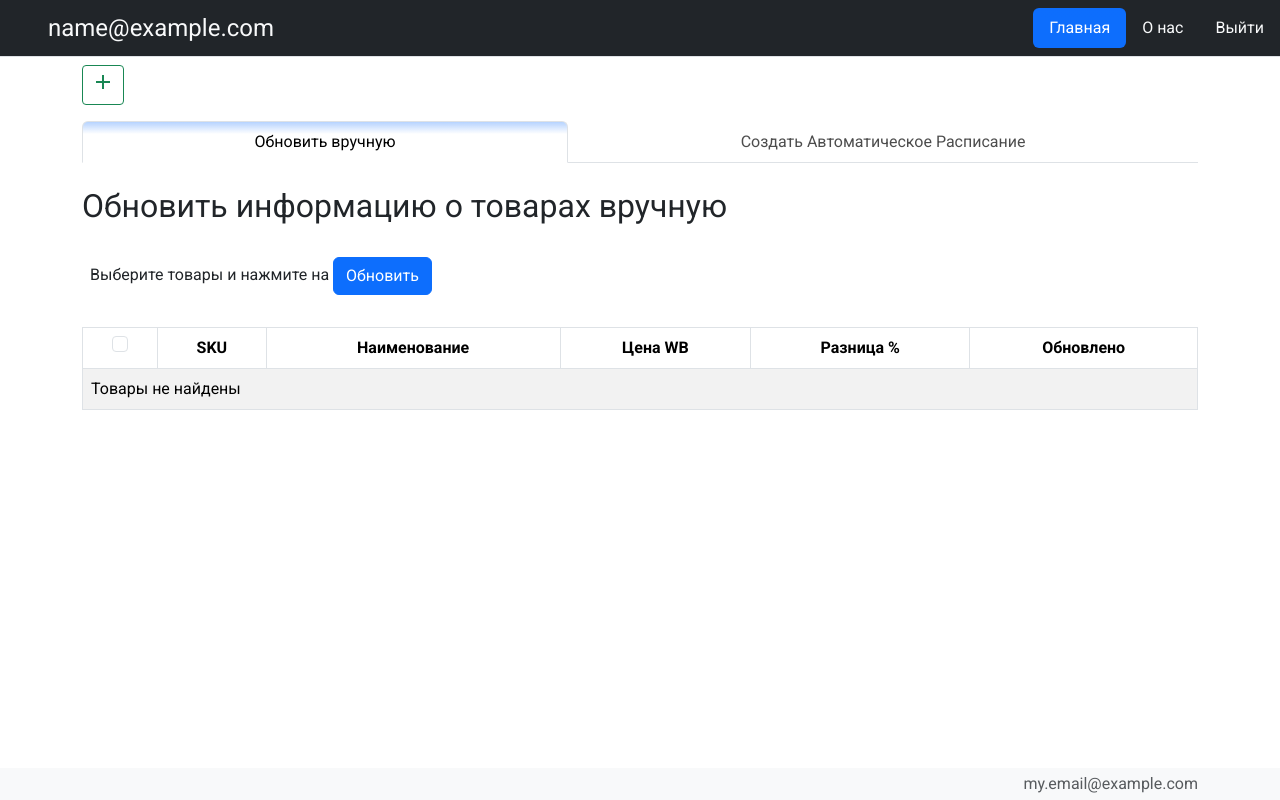
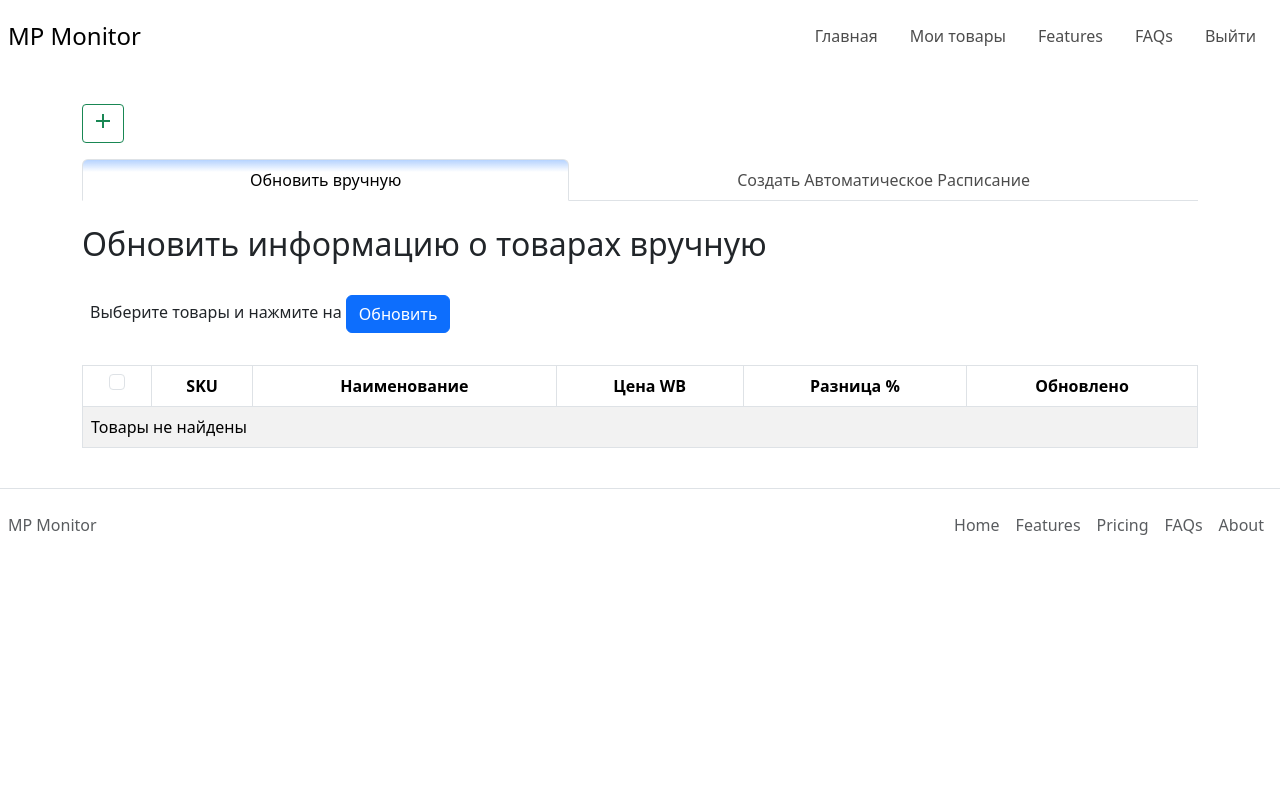
Before and after one commit to igorsimb/mp-monitor, a Django app: page /scrape/1/ in a window 1280 px wide. Run offline with Django 3.2, Linux system fonts and the light colour scheme; the visitor is signed in with stand-in values (Sample User, id 1); parts of the project's set-up code (start-up, migrations or seed data) failed here and were passed over; some libraries are stand-ins or nearby versions.

Commit message:
feature(homepage): create home page structure
Closes https://github.com/igorsimb/mp-monitor/issues/51

```diff
--- a/main/templates/main/base.html
+++ b/main/templates/main/base.html
@@ -20,7 +20,8 @@
     <link href="https://fonts.googleapis.com/css2?family=Roboto:wght@400;700&display=swap" rel="stylesheet">
 
     <!-- Google Icons -->
-    <link rel="stylesheet" href="https://fonts.googleapis.com/css2?family=Material+Symbols+Sharp:opsz,wght,FILL,GRAD@20..48,100..700,0..1,-50..200" />
+    <link rel="stylesheet"
+          href="https://fonts.googleapis.com/css2?family=Material+Symbols+Sharp:opsz,wght,FILL,GRAD@20..48,100..700,0..1,-50..200"/>
 
     <title>{% block title %}{% endblock title %}</title>
 </head>
@@ -28,35 +29,37 @@
 
 <!-- Navigation -->
 {% if user.is_authenticated %}
-    <nav class="d-flex flex-wrap justify-content-center bg-dark text-light sticky-top py-2 border-bottom">
-        <a href="/" class="d-flex align-items-center mb-3 mb-md-0 me-md-auto navbar-brand">
-            <svg class="bi me-2" width="40" height="32">
-                <use xlink:href="#bootstrap"></use>
-            </svg>
-            <span class="fs-4">{{ user.tenant }}</span>
+    <nav class="d-flex flex-wrap justify-content-center py-3 mb-4 px-2">
+        <a href="{% url 'index' %}"
+           class="d-flex align-items-center mb-3 mb-md-0 me-md-auto link-body-emphasis text-decoration-none">
+            {#            <img src="#" width="40" height="32" alt="logo">#}
+            <span class="fs-4">MP Monitor</span>
         </a>
 
-        <ul class="nav nav-pills bg-dark">
-            <li class="nav-item"><a href="#" class="nav-link active" aria-current="page">Главная</a></li>
-            <li class="nav-item"><a href="#" class="nav-link link-light">О нас</a></li>
-            <li class="nav-item"><a href="{% url 'account_logout' %}" class="nav-link link-light">Выйти</a></li>
+        <ul class="nav nav-pills">
+            <li class="nav-item"><a href="{% url 'index' %}" class="nav-link" aria-current="page">Главная</a></li>
+            <li class="nav-item"><a href="{% url 'item_list' %}" class="nav-link" aria-current="page">Мои товары</a>
+            </li>
+            <li class="nav-item"><a href="#" class="nav-link">Features</a></li>
+            <li class="nav-item"><a href="#" class="nav-link">FAQs</a></li>
+            <li class="nav-item"><a href="#" class="nav-link">Выйти</a></li>
         </ul>
     </nav>
 
 {% else %}
-    <nav class="d-flex flex-wrap justify-content-center bg-dark text-light sticky-top py-2 border-bottom">
-        <a href="/" class="d-flex align-items-center mb-3 mb-md-0 me-md-auto navbar-brand">
-            <svg class="bi me-2" width="40" height="32">
-                <use xlink:href="#bootstrap">Добро пожаловать!</use>
-            </svg>
-            <span class="fs-4"></span>
+
+    <nav class="d-flex flex-wrap justify-content-center py-3 mb-4 px-2">
+        <a href="/" class="d-flex align-items-center mb-3 mb-md-0 me-md-auto link-body-emphasis text-decoration-none">
+            {#            <img src="#" width="40" height="32" alt="logo">#}
+            <span class="fs-4">MP Monitor</span>
         </a>
-        <ul class="nav nav-pills bg-dark">
-            <li class="nav-item"><a href="{% url 'item_list' %}" class="nav-link active" aria-current="page">Главная</a>
-            </li>
-            <li class="nav-item"><a href="{% url 'account_login' %}" class="nav-link link-light">Логин</a></li>
-            <li class="nav-item"><a href="{% url 'account_signup' %}" class="nav-link link-light">Регистрация</a></li>
-            <li class="nav-item"><a href="#" class="nav-link link-light">О нас</a></li>
+
+        <ul class="nav nav-pills">
+            <li class="nav-item"><a href="{% url 'index' %}" class="nav-link" aria-current="page">Главная</a></li>
+            <li class="nav-item"><a href="#" class="nav-link">Features</a></li>
+            <li class="nav-item"><a href="#" class="nav-link">FAQs</a></li>
+            <li class="nav-item"><a href="{% url 'account_login' %}" class="nav-link">Логин</a></li>
+            <li class="nav-item"><a href="{% url 'account_signup' %}" class="nav-link">Регистрация</a></li>
         </ul>
     </nav>
 {% endif %}
@@ -64,14 +67,26 @@
 {% block content %}{% endblock content %}
 
 <!-- Footer -->
-<footer class="mt-auto py-1 bg-body-tertiary text-end px-3">
-    <div class="container">
-        <span class="text-body-secondary">my.email@example.com</span>
-    </div>
+<footer class="d-flex flex-wrap justify-content-between align-items-center py-3 my-4 border-top px-2">
+    <p class="col-md-4 mb-0 text-body-secondary">MP Monitor</p>
+
+    {#    <a href="/" class="col-md-4 d-flex align-items-center justify-content-center mb-3 mb-md-0 me-md-auto link-body-emphasis text-decoration-none">#}
+    {#      <svg class="bi me-2" width="40" height="32"><use xlink:href="#bootstrap"></use></svg>#}
+    {#    </a>#}
+
+    <ul class="nav col-md-4 justify-content-end">
+        <li class="nav-item"><a href="#" class="nav-link px-2 text-body-secondary">Home</a></li>
+        <li class="nav-item"><a href="#" class="nav-link px-2 text-body-secondary">Features</a></li>
+        <li class="nav-item"><a href="#" class="nav-link px-2 text-body-secondary">Pricing</a></li>
+        <li class="nav-item"><a href="#" class="nav-link px-2 text-body-secondary">FAQs</a></li>
+        <li class="nav-item"><a href="#" class="nav-link px-2 text-body-secondary">About</a></li>
+    </ul>
 </footer>
 
 <!-- Bootstrap JS -->
-<script src="https://cdn.jsdelivr.net/npm/bootstrap@5.3.2/dist/js/bootstrap.bundle.min.js" integrity="sha384-C6RzsynM9kWDrMNeT87bh95OGNyZPhcTNXj1NW7RuBCsyN/o0jlpcV8Qyq46cDfL" crossorigin="anonymous"></script>
+<script src="https://cdn.jsdelivr.net/npm/bootstrap@5.3.2/dist/js/bootstrap.bundle.min.js"
+        integrity="sha384-C6RzsynM9kWDrMNeT87bh95OGNyZPhcTNXj1NW7RuBCsyN/o0jlpcV8Qyq46cDfL"
+        crossorigin="anonymous"></script>
 <script src="{% static 'js/custom.js' %}"></script>
 
 
--- a/main/urls.py
+++ b/main/urls.py
@@ -1,17 +1,18 @@
 from django.urls import path
 
 from .views import (
+    IndexView,
     ItemListView,
     ItemDetailView,
     create_scrape_interval_task,
     destroy_scrape_interval_task,
     scrape_items,
     update_items,
-
 )
 
 urlpatterns = [
-    path("", ItemListView.as_view(), name="item_list"),
+    path("", IndexView.as_view(), name="index"),
+    path("item_list/", ItemListView.as_view(), name="item_list"),
     path("scrape_interval/", create_scrape_interval_task, name="create_scrape_interval"),
     path("destroy_scrape_interval/", destroy_scrape_interval_task, name="destroy_scrape_interval"),
     # path("<str:username>/<str:slug>/", ItemDetailView.as_view(), name="item_detail"),
--- a/main/views.py
+++ b/main/views.py
@@ -8,7 +8,7 @@ from django.db.models import Q
 from django.http import HttpResponseRedirect, HttpResponse
 from django.shortcuts import render, redirect
 from django.utils import timezone
-from django.views.generic import ListView, DetailView
+from django.views.generic import ListView, DetailView, TemplateView
 from django_celery_beat.models import PeriodicTask, IntervalSchedule
 from guardian.mixins import PermissionListMixin, PermissionRequiredMixin
 
@@ -27,6 +27,10 @@ from .utils import (
 
 user = get_user_model()
 logger = logging.getLogger(__name__)
+
+
+class IndexView(TemplateView):
+    template_name = "main/index.html"
 
 
 class ItemListView(PermissionListMixin, ListView):
@@ -129,6 +133,7 @@ def update_items(request: WSGIRequest) -> HttpResponse | HttpResponseRedirect:
     else:
         form = UpdateItemsForm()
     return render(request, "main/item_list.html", {"update_items_form": form})
+
 
 # TODO: remove this if the new create_scrape_interval_task view works fine
 def create_scrape_interval_task_old(request: WSGIRequest) -> HttpResponse | HttpResponseRedirect:
@@ -239,11 +244,14 @@ def create_scrape_interval_task(request: WSGIRequest) -> HttpResponse | HttpResp
                 name=f"scrape_interval_task_{request.user}",
                 task="main.tasks.update_or_create_items_task",
                 # start_time=timezone.now(),  # trigger once right away and then keep the interval
-                args=[request.user.tenant.id, skus_list], # prolly don't need request, just skus_list
+                args=[request.user.tenant.id, skus_list],  # prolly don't need request, just skus_list
             )
             logger.info(
-                "Interval task '%s' was successfully created for '%s'\nargs: %s", scrape_interval_task.name, request.user,
-                scrape_interval_task.args)
+                "Interval task '%s' was successfully created for '%s'\nargs: %s",
+                scrape_interval_task.name,
+                request.user,
+                scrape_interval_task.args,
+            )
 
             # store 'scrape_interval_task' in session to display as context in item_list.html
             request.session["scrape_interval_task"] = f"{scrape_interval_task.name} - {scrape_interval_task.interval}"
--- a/mp_monitor/settings.py
+++ b/mp_monitor/settings.py
@@ -30,7 +30,6 @@ INSTALLED_APPS = [
     "django.contrib.staticfiles",
     "django.contrib.sites",
     "django.contrib.humanize",
-
     # Third-party
     "django_extensions",
     "debug_toolbar",
@@ -39,7 +38,6 @@ INSTALLED_APPS = [
     "widget_tweaks",
     "guardian",
     "django_celery_beat",
-
     # Local
     "main.apps.MainConfig",
     "accounts.apps.AccountsConfig",
--- a/static/css/custom.css
+++ b/static/css/custom.css
@@ -1,4 +1,4 @@
-body {
+:root {
     font-family: 'Roboto', sans-serif;
 }
 
```
Also changed, not shown: main/templates/main/index.html (added, +191 -0 lines).
